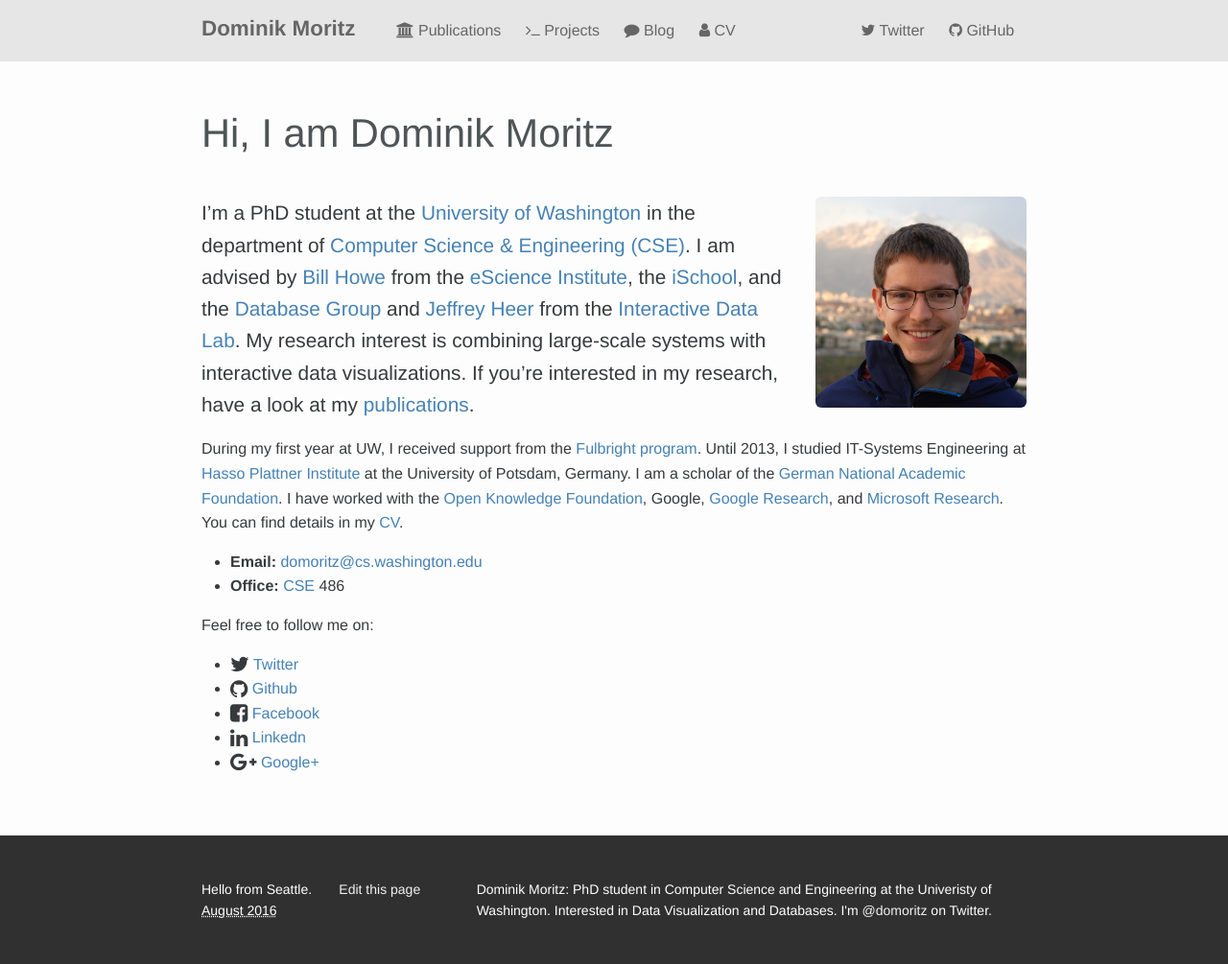
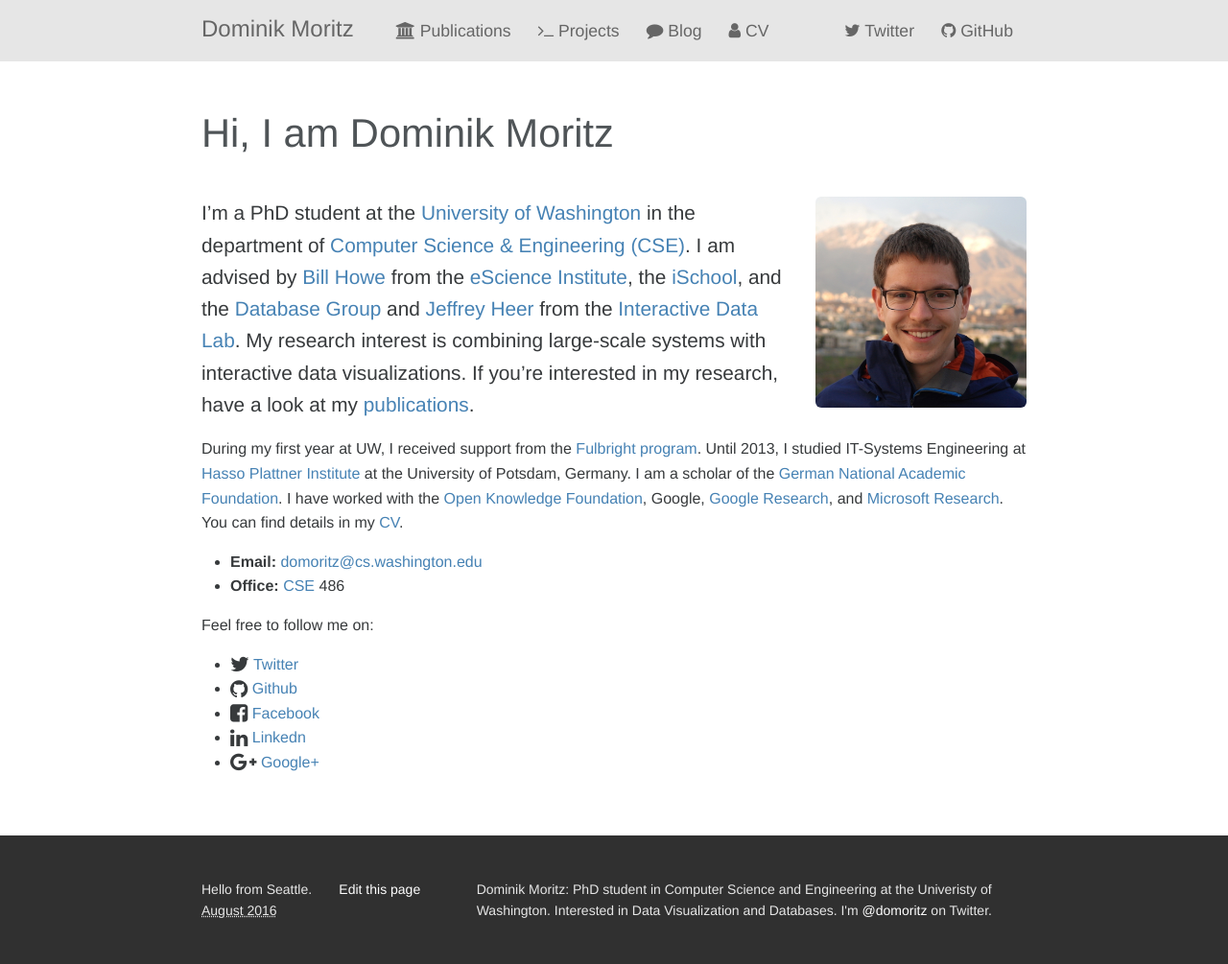
Before and after one commit to domoritz/domoritz.github.io, a Jekyll site: the page built from index.md, in a window 1280 px wide. Shown: the whole page at 96% size. Built offline with Jekyll 4.4.1, drawn with Linux system fonts in a browser that asks for light colours; nearby versions of some CDN libraries.

Commit message:
Don’t make the font smaller

```diff
--- a/_sass/_base.scss
+++ b/_sass/_base.scss
@@ -137,27 +137,27 @@
 /**
  * Code formatting
  */
-pre,
+
 code {
   padding: 2px 4px;
-  background-color: $grey-color-light;
-  border-radius: 3px;
-  border: 1px solid darken($grey-color-light, 15%);
-}
-
-code {
   color: #c7254e;
-  padding: 1px 5px;
+  background-color: #f9f2f4;
+  border-radius: 4px;
 }
 
 pre {
     padding: 8px 12px;
     overflow-x: scroll;
 
+    background-color: $grey-color-light;
+    border-radius: 3px;
+    border: 1px solid darken($grey-color-light, 15%);
+
     > code {
-        border: 0;
-        padding-right: 0;
-        padding-left: 0;
+      background: none;
+      border: 0;
+      padding-right: 0;
+      padding-left: 0;
     }
 }
 
@@ -178,18 +178,3 @@
   border: none;
   max-width: 100%;
 }
-
-
-/**
- * Media queries
- */
-@include media-query($on-laptop) {
-  .page-content {
-    font-size: 0.9em;
-  }
-}
-@include media-query($on-palm) {
-  .page-content {
-    font-size: 0.85em;
-  }
-}
--- a/_sass/_footer.scss
+++ b/_sass/_footer.scss
@@ -4,14 +4,10 @@
   font-size: $small-font-size;
 
   background-color: $footer-background;
-  color: #fff;
+  color: darken(#fff, 10%);;
 
   a {
-    color: darken(#fff, 5%);;
-    &:hover {
-      color: darken(#fff, 10%);
-      text-decoration: none;
-    }
+    color: #fff;
   }
 
   .container {
--- a/_sass/_headings.scss
+++ b/_sass/_headings.scss
@@ -1,7 +1,7 @@
 /**
  * Headings
  */
-h1, h2, h3, h4 {
+h1, h2, h3, h4, h5, h6 {
   margin-top: 1.3em;
   margin-bottom: 0.6em;
   color: lighten($text-color, 10%);
--- a/_sass/_nav.scss
+++ b/_sass/_nav.scss
@@ -10,6 +10,8 @@
     padding: 0 0.8em;
     display: inline-block;
     text-decoration: none;
+    font-size: 1.1em;
+
     &:last-child {
       padding-right: 0;
     }
@@ -34,8 +36,8 @@
   }
 
   .site-title {
-    font-weight: bold;
-    font-size: 1.4em;
+    font-weight: 500;
+    font-size: 1.5em;
     margin-top: -4px;
     padding: 0;
     margin-right: $spacing-unit;
--- a/styles.scss
+++ b/styles.scss
@@ -14,7 +14,7 @@
 $content-width:    800px;
 
 $text-color:        #373a3c;
-$background-color:  #fdfdfd;
+$background-color:  #fff;
 $brand-color:       #0A656C;
 $link-color:        #4682B4;
 $header-background: #E6E6E6;
```
